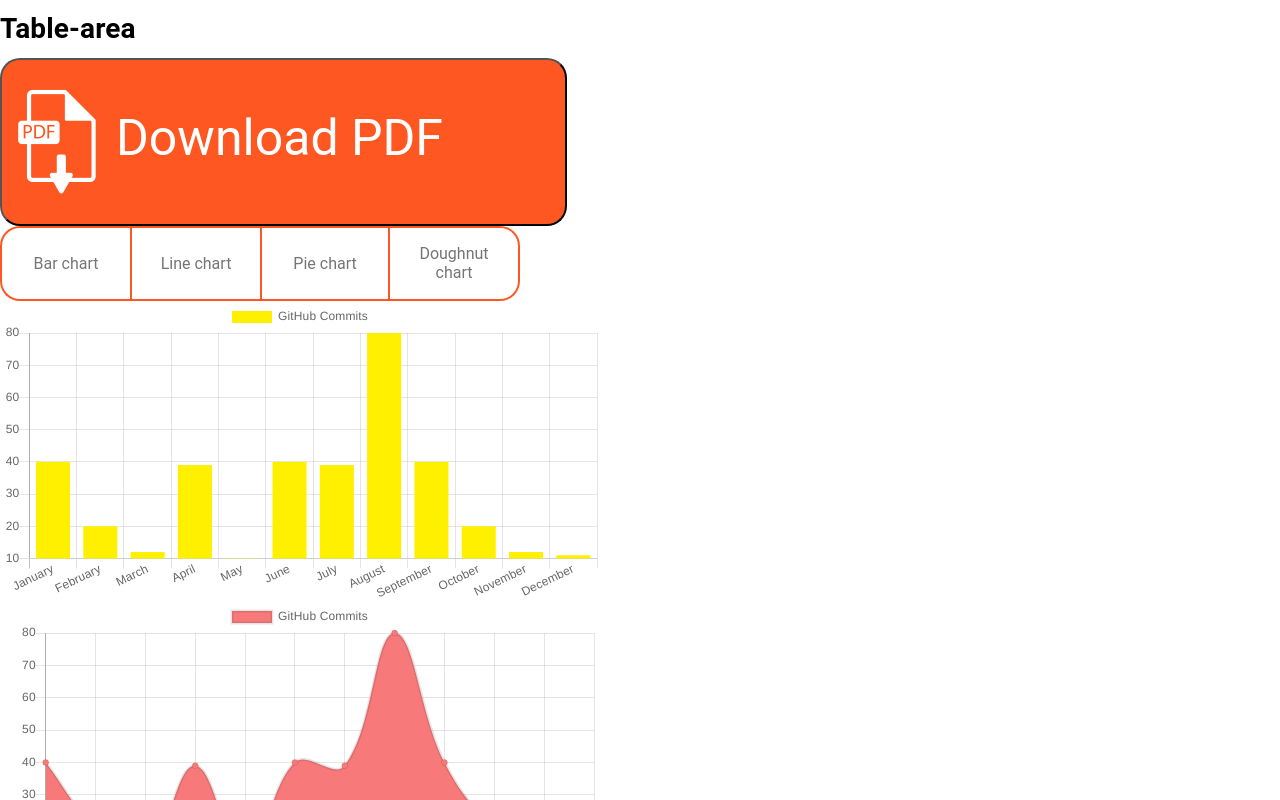
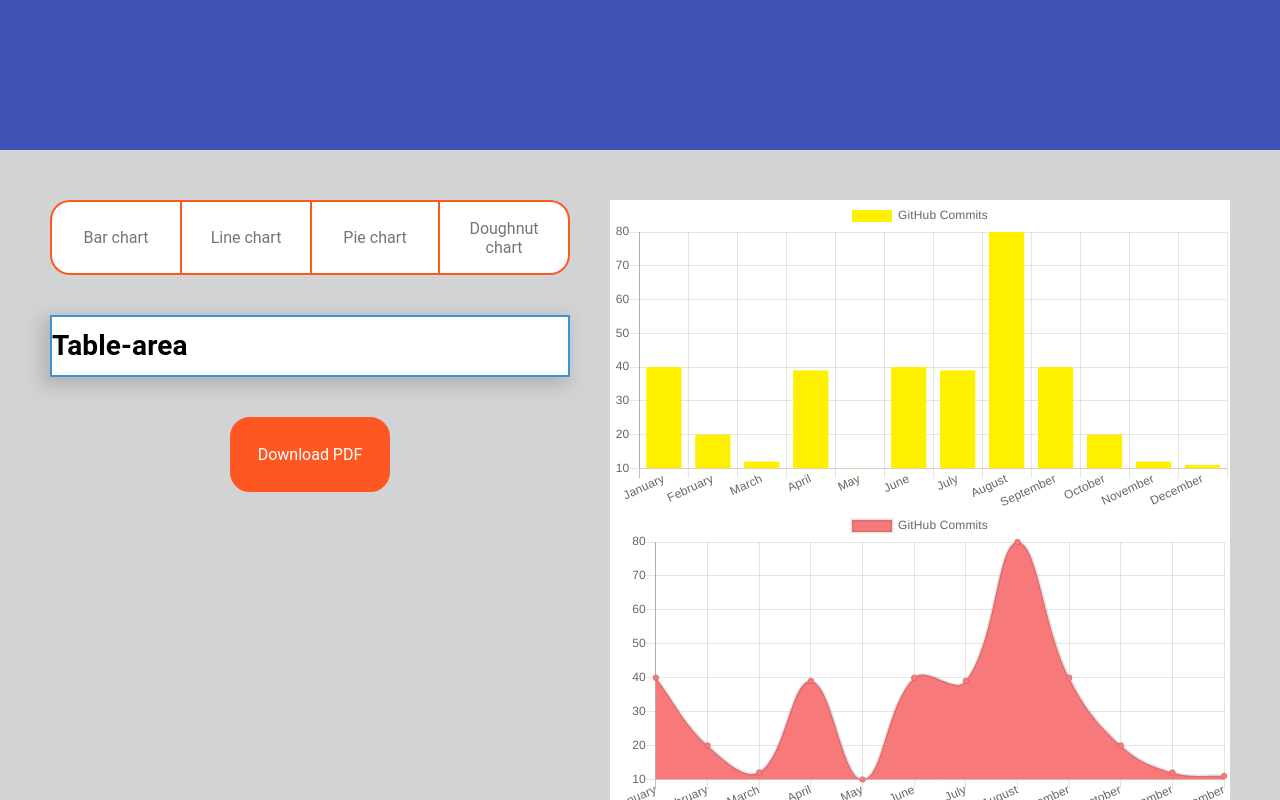
Before and after one commit to eshulga/chartio, a Vue app: page / in a window 1280 px wide. Shown: the top 800 px of the page. Built offline with nearby package versions, Linux system fonts and the light colour scheme.

Commit message:
Layouts for components

```diff
--- a/src/common/chart-toggle/ChartToggle.vue
+++ b/src/common/chart-toggle/ChartToggle.vue
@@ -62,6 +62,7 @@ export default {
     color: #757575;
     font-size: 16px;
     padding: 0 10px;
+    margin-bottom: 40px;
     svg {
       margin: 0 10px;
       color: #ff5722;
--- a/src/common/download-button/DownloadButton.vue
+++ b/src/common/download-button/DownloadButton.vue
@@ -1,5 +1,5 @@
 <template>
-<button @click='jsToPdf'><img src="../../assets/img/download-btn-icon.png" alt="">Download PDF</button>
+<button @click='jsToPdf'><!-- <img src="../../assets/img/download-btn-icon.png" alt=""> -->Download PDF</button>
 </template>
 
 <script>
@@ -27,16 +27,19 @@ export default {
 
 <style lang="scss" scoped>
 button{
-    width: 567px;
-    height: 168px;
+    display: flex;
+    border: 2px solid #ff5722;
+    height: 75px;
+    width: 160px;
     border-radius: 20px;
     background-color: #ff5722;
-    font-family: Roboto;
-    color:  #ffffff;
-    font-size: 50px;
-    font-weight: 400;
-    line-height: 14px;
-    text-align: left;
+    outline: none;
+    cursor: pointer;
+    justify-content: center;
+    align-items: center;
+    font-family: "Roboto", sans-serif;
+    color: white;
+    font-size: 16px;
 }
 img{
     margin: 10px 20px 10px 10px;
--- a/src/components/chartjs/ChartJs.vue
+++ b/src/components/chartjs/ChartJs.vue
@@ -27,8 +27,9 @@ export default {
 
 <style lang="scss" scoped>
   .chart-container {
-    max-width: 600px;
-    // max-height: 200px;
+   width: 60%;
+    background-color: white;
+    margin-left:40px;
   }
 
 </style>
--- a/src/components/controls/controls.vue
+++ b/src/components/controls/controls.vue
@@ -1,13 +1,14 @@
 <template>
-    <div>
-      <table-area />
-      <chart-toggle />
+    <div class='controls'>
+      <chart-toggle/>
+      <table-area/>
+      <download-button />
     </div>
 </template>
 <script>
+import ChartToggle from '../../common/chart-toggle/ChartToggle.vue'
 import TableArea from '../table-area/TableArea.vue'
-import ChartToggle from '../../common/chart-toggle/ChartToggle.vue'
-
+import DownloadButton from '../../common/download-button/DownloadButton.vue'
 export default {
   name: 'Controls',
   data () {
@@ -15,10 +16,16 @@ export default {
     }
   },
   components: {
-    TableArea, ChartToggle
+    TableArea, ChartToggle, DownloadButton
   }
 }
 </script>
-
 <style lang="scss" scoped>
+.controls{
+  display: flex;
+  flex-direction: column;
+  align-items: center;
+  width: 520px;
+  margin: 0px 0px 40px 0px;
+}
 </style>
--- a/src/components/header/Header.vue
+++ b/src/components/header/Header.vue
@@ -1,7 +1,6 @@
 <template>
-  <div></div>
+  <div class='header'></div>
 </template>
-
 <script>
 export default {
   data () {
@@ -11,6 +10,10 @@ export default {
   }
 }
 </script>
-
 <style lang="scss" scoped>
+.header{
+    width:100%;
+    height: 150px;
+    background-color: #3f51b5;
+}
 </style>
--- a/src/components/main/Main.vue
+++ b/src/components/main/Main.vue
@@ -1,14 +1,12 @@
 <template>
-  <div>
+  <div class='main-page'>
     <Controls />
     <ChartJs />
   </div>
 </template>
-
 <script>
 import ChartJs from '../chartjs/ChartJs.vue'
 import Controls from '../controls/controls.vue'
-
 export default {
   data () {
     return {
@@ -16,7 +14,16 @@ export default {
     }
   },
   components: {
-    ChartJs, Controls
+    ChartJs,
+    Controls
   }
 }
 </script>
+<style lang="scss" >
+.main-page{
+  display:flex;
+ flex-direction: row;
+  background-color: #d1d3d4;
+  padding: 50px 50px 50px 50px;
+}
+</style>
--- a/src/components/table-area/TableArea.vue
+++ b/src/components/table-area/TableArea.vue
@@ -1,23 +1,28 @@
 <template>
   <div class="main">
     <h1>Table-area</h1>
-    <download-button />
   </div>
 </template>
 
 <script>
-import DownloadButton from '../../common/download-button/DownloadButton.vue'
+
 export default {
   name: 'TableArea',
   data () {
     return {
     }
-  },
-  components: {
-    DownloadButton
   }
 }
 </script>
 
 <style lang="scss" scoped>
+  .main{
+    display:flex;
+    flex-direction: column;
+    background-color: white;
+    width: 100%;
+    box-shadow: -5px 6px 16.8px 4.2px rgba(0, 0, 0, 0.15);
+    border: 2px solid #3F92D2;
+    margin-bottom: 40px;
+  }
 </style>
```
